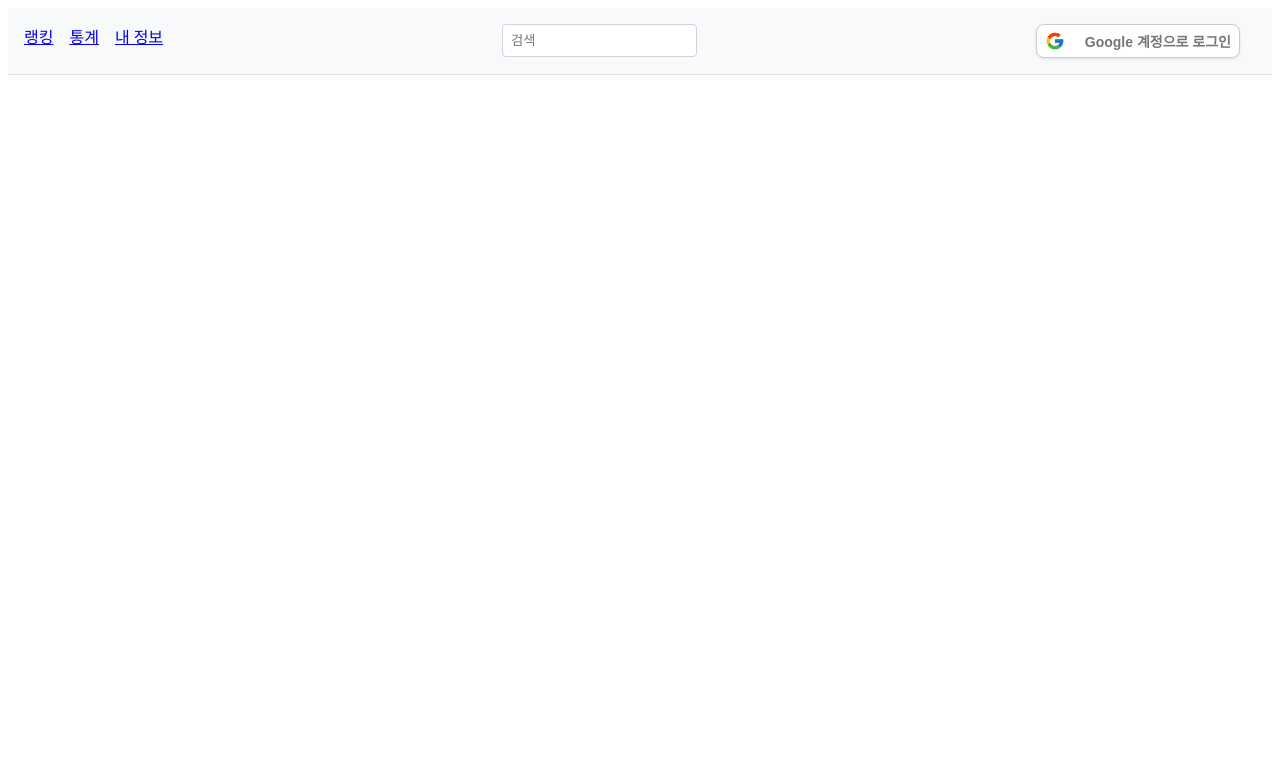
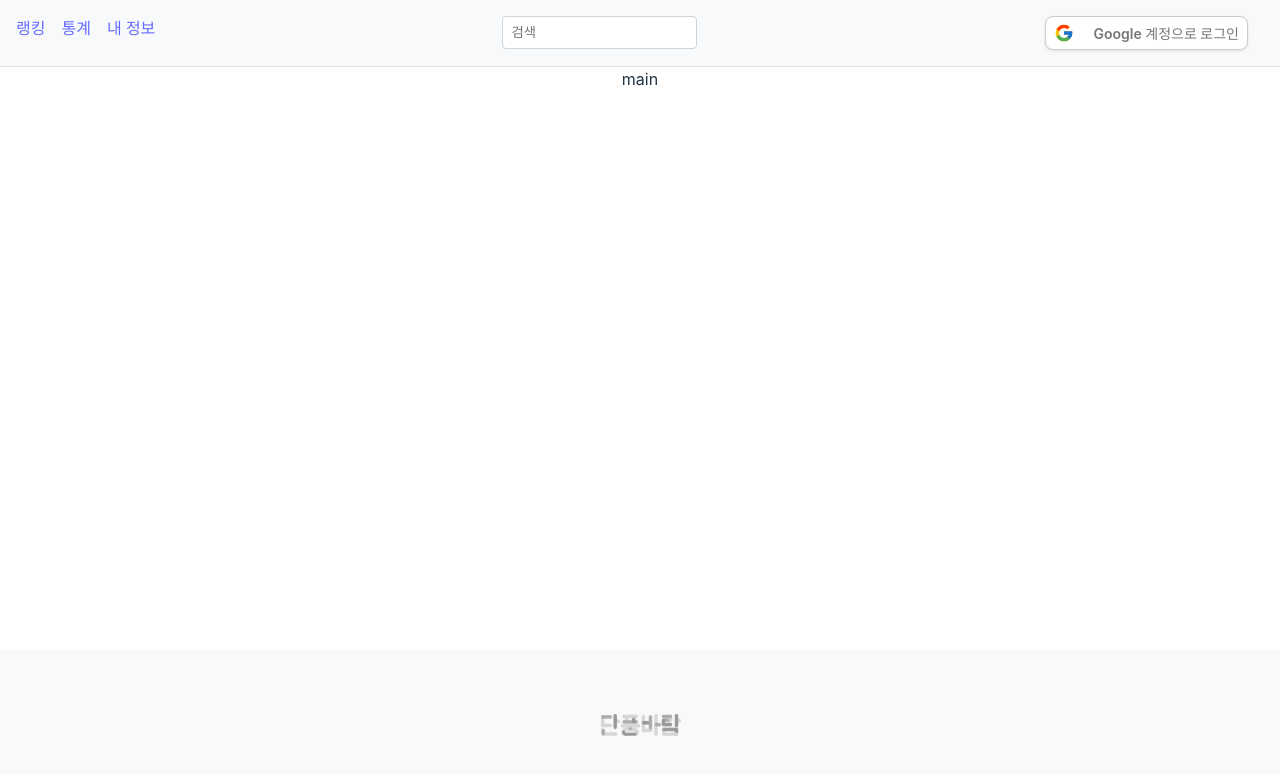
Before and after one commit to GC-MapleWind/DPBR-FE, a React (Vite) app: page / in a window 1280 px wide. Shown: the top 774 px of the page. Built offline with nearby package versions, Linux system fonts and the light colour scheme; no server answers.

Commit message:
feat: footer 설정

```diff
--- a/src/main.jsx
+++ b/src/main.jsx
@@ -5,6 +5,7 @@ import {GoogleOAuthProvider} from '@react-oauth/google';
 import App from './components/App';
 import HomePage from './pages/HomePage';
 import {useAuth} from './hooks/useAuth';
+import './style.css';
 
 const Callback = () => {
     const [searchParams] = useSearchParams();
@@ -32,6 +33,10 @@ function Main() {
                     <Route path="callback" element={<Callback/>}/>
                 </Route>
             </Routes>
+            <div>main</div>
+            <footer className="footer">
+                <img src="../public/footer.svg" alt="Footer Image"/>
+            </footer>
         </BrowserRouter>
     );
 }
--- a/src/style.css
+++ b/src/style.css
@@ -3,9 +3,8 @@
     line-height: 1.5;
     font-weight: 400;
 
-  color-scheme: light dark;
-  color: rgba(255, 255, 255, 0.87);
-  background-color: #242424;
+    color: #213547;
+    background-color: #ffffff;
 
     font-synthesis: none;
     text-rendering: optimizeLegibility;
@@ -18,8 +17,14 @@ a {
     color: #646cff;
     text-decoration: inherit;
 }
+
 a:hover {
-  color: #535bf2;
+    color: #747bff;
+}
+
+html, body {
+  height: 100%;
+  margin: 0;
 }
 
 body {
@@ -36,10 +41,11 @@ h1 {
 }
 
 #app {
-  max-width: 1280px;
-  margin: 0 auto;
-  padding: 2rem;
     text-align: center;
+    display: flex;
+    flex-direction: column;
+    min-height: 100%;
+    min-width: 100%;
 }
 
 .logo {
@@ -48,9 +54,11 @@ h1 {
     will-change: filter;
     transition: filter 300ms;
 }
+
 .logo:hover {
     filter: drop-shadow(0 0 2em #646cffaa);
 }
+
 .logo.vanilla:hover {
     filter: drop-shadow(0 0 2em #f7df1eaa);
 }
@@ -70,27 +78,22 @@ button {
     font-size: 1em;
     font-weight: 500;
     font-family: inherit;
-  background-color: #1a1a1a;
+    background-color: #f9f9f9;
     cursor: pointer;
     transition: border-color 0.25s;
 }
+
 button:hover {
     border-color: #646cff;
 }
+
 button:focus,
 button:focus-visible {
     outline: 4px auto -webkit-focus-ring-color;
 }
 
-@media (prefers-color-scheme: light) {
-  :root {
-    color: #213547;
-    background-color: #ffffff;
+.footer {
+  margin-top: auto;
+  width: 100%;
+  text-align: center;
 }
-  a:hover {
-    color: #747bff;
-  }
-  button {
-    background-color: #f9f9f9;
-  }
-}
--- a/src/styles/App.css
+++ b/src/styles/App.css
@@ -54,3 +54,12 @@ h1 {
 main {
   padding: 1rem;
 }
+
+.footer {
+    display: flex;
+    justify-content: center;
+    align-items: center;
+    background: url('../../public/footer.svg') no-repeat center center;
+    background-size: cover;
+    height: 150px; /* footer 높이를 적절히 설정하세요 */
+}
```
Also changed, not shown: public/footer.svg (added). Lines whose indentation alone changed are shown as unchanged.
